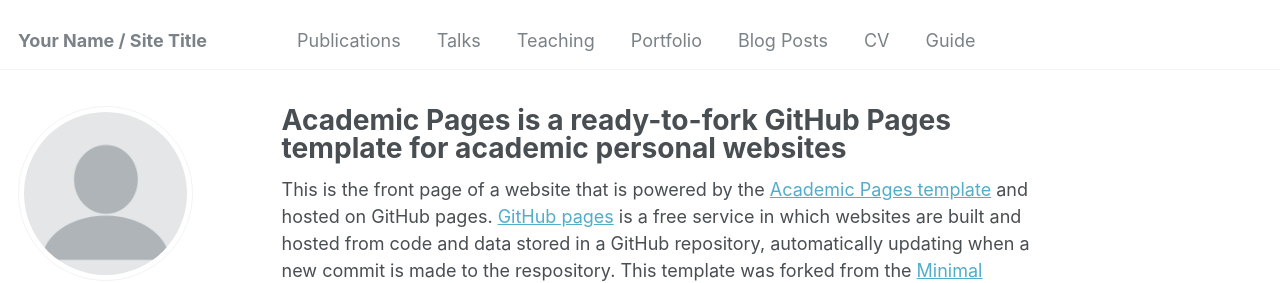
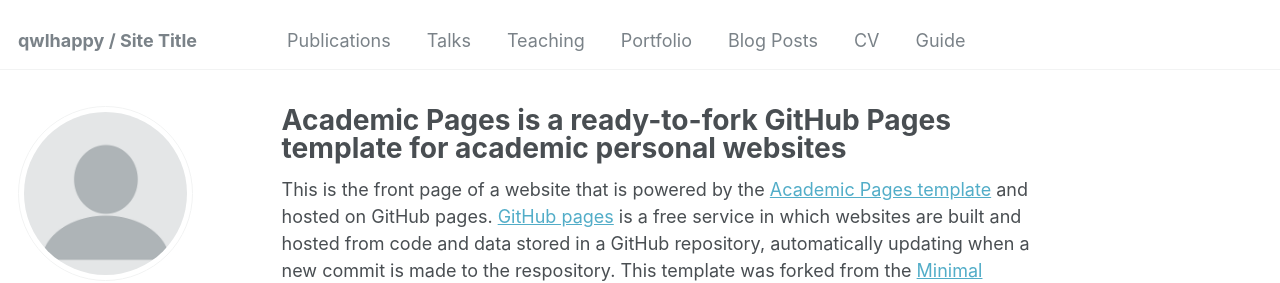
Before and after one commit to S3c0nd/S3c0nd.github.io, a Jekyll site: the page built from _pages/about.md, in a window 1280 px wide. Shown: the top 283 px of the page. Built offline with Jekyll 4.4.1, drawn with Linux system fonts in a browser that asks for light colours; some web fonts are replaced.

Commit message:
Update _config.yml

```diff
--- a/_config.yml
+++ b/_config.yml
@@ -8,7 +8,7 @@
 
 # Basic Site Settings
 locale                   : "en-US"
-title                    : "Your Name / Site Title"
+title                    : "qwlhappy / Site Title"
 title_separator          : "-"
 name                     : &name "Your Name"
 description              : &description "personal description"
```
